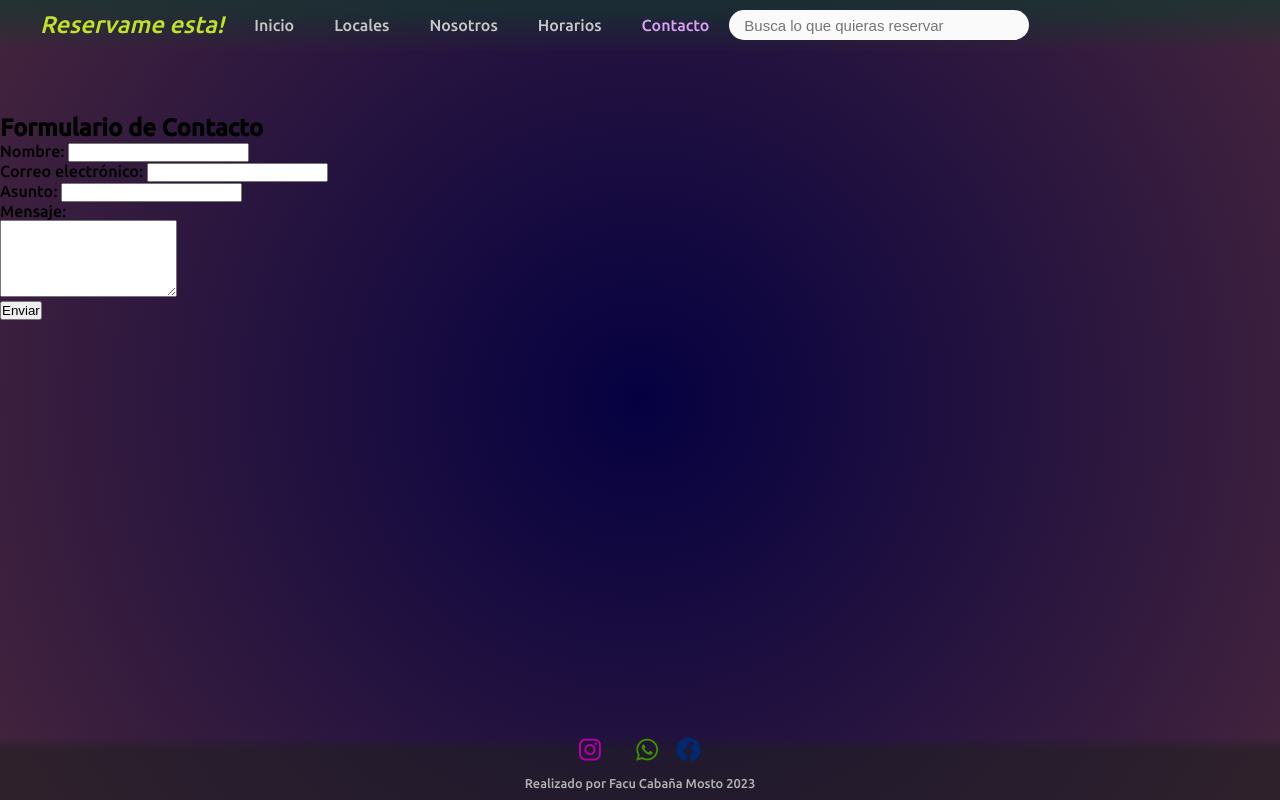
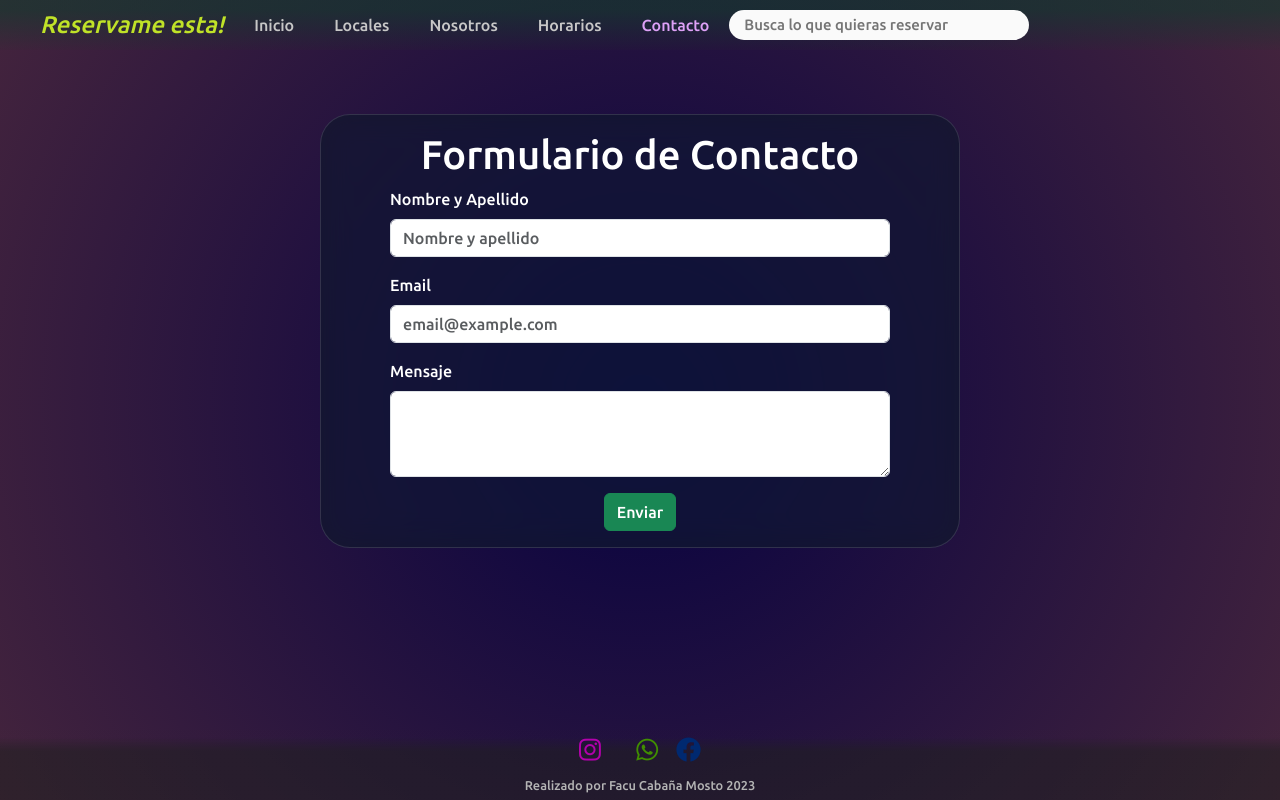
Before and after one commit to Facucabx/revolucion, a website: page pages/contacto.html in a window 1280 px wide. Drawn offline with nearby package versions, Linux system fonts and the light colour scheme.

Commit message:
Tarea 8: se aplica Bootstrap en la pagina de contacto

```diff
--- a/pages/contacto.html
+++ b/pages/contacto.html
@@ -5,27 +5,31 @@
 <!-- AUTOR  -->
 <meta name="author" content="Facundo Ezequiel Cabaña Mosto" />
 <!-- description  -->
-    <meta name="description"
-      content="Reservame esta! te permite reservar fácilmente en tu ciudad. Descubre y reserva locales en un solo lugar. Encuentra restaurantes acogedores, bares animados, canchas de
+<meta name="description" content="Reservame esta! te permite reservar fácilmente en tu ciudad. Descubre y reserva locales en un solo lugar. Encuentra restaurantes acogedores, bares animados, canchas de
       fútbol, pádel y más. " />
 <meta name="keywords"
   content="RESERVAR, SAN NICOLAS DE LOS ARROYOS, LOCALES, CHANCHAS DE FUTBOL, CANCHAS DE PADEL, ESTACIONAMIENTOS, BAR" />
 <meta name="viewport" content="width=device-width, initial-scale=1.0" />
 <!-- FAVICON  -->
 <link rel="icon" href="../img/favicon.png" type="image/x-icon">
+<!-- BOOTSTRAP  -->
+<link href="https://cdn.jsdelivr.net/npm/bootstrap@5.3.1/dist/css/bootstrap.min.css" rel="stylesheet"
+  integrity="sha384-4bw+/aepP/YC94hEpVNVgiZdgIC5+VKNBQNGCHeKRQN+PtmoHDEXuppvnDJzQIu9" crossorigin="anonymous">
 <!-- CSS -->
 <link rel="stylesheet" href="../css/style.css" />
 <!-- FONT AWESOME -->
 <link rel="stylesheet" href="https://cdnjs.cloudflare.com/ajax/libs/font-awesome/6.4.2/css/all.min.css"
   integrity="sha512-z3gLpd7yknf1YoNbCzqRKc4qyor8gaKU1qmn+CShxbuBusANI9QpRohGBreCFkKxLhei6S9CQXFEbbKuqLg0DA=="
   crossorigin="anonymous" referrerpolicy="no-referrer" />
+
 <!-- TITULO  -->
 <title>
   Contacto | Reservame esta! - Te facilitamos las reservas en tu ciudad
 </title>
 </head>
+
 <body>
-    <header>
+  <header id="minavbar">
     <nav>
       <ul class="navbar">
         <li><a href="../index.html" id="logo">Reservame esta!</a></li>
@@ -41,24 +45,27 @@
     </nav>
   </header>
   <main>
-      <section>
-        <div>
+    <section id="contenedorContacto" class="formulario-contacto">
       <h1>Formulario de Contacto</h1>
-          <form action="#" method="post">
-            <label for="nombre">Nombre:</label>
-            <input type="text" id="nombre" name="nombre" required /><br />
+      <div class="cardContacto">
+        <form action="#" method="post" class="form">
+          <div class="mb-3">
+            <label for="exampleFormControlInput1" class="form-label">Nombre y Apellido</label>
+            <input type="email" class="form-control" id="exampleFormControlInput1" placeholder="Nombre y apellido">
+          </div>
+          <div class="mb-3">
+            <label for="exampleFormControlInput1" class="form-label">Email</label>
+            <input type="email" class="form-control" id="exampleFormControlInput1" placeholder="email@example.com">
+          </div>
+          <div class="mb-3">
+            <label for="exampleFormControlTextarea1" class="form-label">Mensaje</label>
+            <textarea class="form-control" id="exampleFormControlTextarea1" rows="3"></textarea>
+          </div>
+          <div class="BotonEnviar">
+            <button type="button" class="btn btn-success">Enviar</button>
 
-            <label for="email">Correo electrónico:</label>
-            <input type="email" id="email" name="email" required /><br />
+          </div>
 
-            <label for="asunto">Asunto:</label>
-            <input type="text" id="asunto" name="asunto" required /><br />
-
-            <label for="mensaje">Mensaje:</label><br />
-            <textarea id="mensaje" name="mensaje" rows="5" required></textarea
-            ><br />
-
-            <input type="submit" value="Enviar" />
         </form>
       </div>
     </section>
@@ -73,5 +80,9 @@
     </div>
     <p>Realizado por Facu Cabaña Mosto 2023</p>
   </footer>
+  <script src="https://cdn.jsdelivr.net/npm/bootstrap@5.3.1/dist/js/bootstrap.bundle.min.js"
+    integrity="sha384-HwwvtgBNo3bZJJLYd8oVXjrBZt8cqVSpeBNS5n7C8IVInixGAoxmnlMuBnhbgrkm"
+    crossorigin="anonymous"></script>
 </body>
+
 </html>
--- /dev/null
+++ b/scss/contacto.scss
@@ -0,0 +1,51 @@
+#minavbar{
+    .navbar{
+        margin-top: 15px;
+    }
+}
+#contenedorContacto {
+  background-color: rgba(134, 115, 115, 0.329);
+  padding: 1rem;
+  border-radius: 1rem;
+  align-items: center;
+  justify-content: center;
+  text-align: center;
+  margin: 0 auto; /* Centra horizontalmente */
+  width: 50%; /* Ajusta el ancho según tus preferencias */
+  backdrop-filter: blur(16px) saturate(180%);
+  -webkit-backdrop-filter: blur(16px) saturate(180%);
+  background-color: rgba(17, 25, 40, 0.75);
+  border-radius: 30px;
+  border: 1px solid rgba(255, 255, 255, 0.125);
+  h1 {
+    color: white;
+  }
+
+  .cardContacto {
+    text-align: left;
+    .BotonEnviar{
+        display: flex;
+        justify-content: center;
+    }
+  }
+  label {
+    color: white;
+  }
+}
+.formulario-contacto {
+    /* Estilos específicos para el formulario */
+    background-color: #f2f2f2;
+    padding: 20px;
+    form {
+        /* Estilos para el formulario en sí */
+        margin: 0 auto;
+        max-width: 500px;
+      }
+  }
+  .form-bootstrap label {
+    font-weight: bold; /* Ejemplo de anular un estilo de Bootstrap */
+  }
+  /* Estilos personalizados para el formulario */
+.form-custom label {
+    font-weight: normal; /* Ejemplo de estilo personalizado */
+  }
--- a/scss/header.scss
+++ b/scss/header.scss
@@ -17,6 +17,7 @@ header {
       color: #c7c7c7;
       padding-left: 20px;
       padding-right: 20px;
+      text-decoration: none;
     }
     a:hover {
       color: #dea1f7;
--- a/scss/style.scss
+++ b/scss/style.scss
@@ -4,6 +4,7 @@
 @import 'horarios';
 @import 'index';
 @import 'nosotros';
+@import 'contacto';
 
 @import url("https://fonts.googleapis.com/css2?family=Ubuntu:wght@300;500&display=swap");
 
@@ -24,10 +25,13 @@ body {
   padding: 0;
 }
 body {
+  background-color: #ffffff;
+  font-family: Arial, sans-serif;
   background: radial-gradient(
     circle farthest-corner at center center,
     #050141 0%,
     #44243d 100%
+
   );
   font-family: "Ubuntu", sans-serif;
 }
```
Also changed, not shown: css/contacto.css (added), css/header.css, css/style.css, 3 other files. Lines whose indentation alone changed are shown as unchanged.
